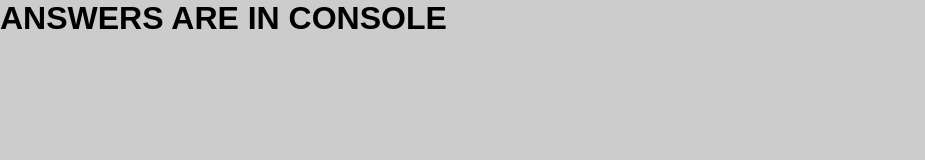
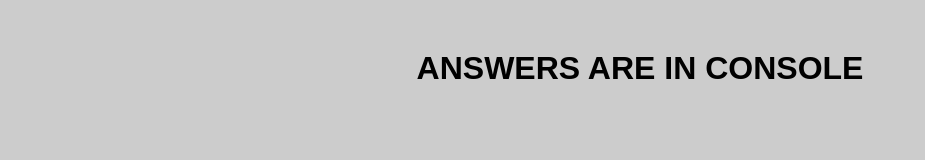
Before and after one commit to zilva149/bit-test-3, a website: page index.html in a window 1280 px wide. Shown: the whole page, without its empty margins (0-925 px from the left). Drawn offline with Linux system fonts and the light colour scheme.

Commit message:
Some styling

```diff
--- a/index.html
+++ b/index.html
@@ -9,6 +9,8 @@
     <script src="./js/main.js" defer></script>
 </head>
 <body>
-    <h1 class="title">Answers are in console</h1>
+    <main class="container flex">
+        <h1 class="title">Answers are in console</h1>
+    </main>
 </body>
 </html>
```
